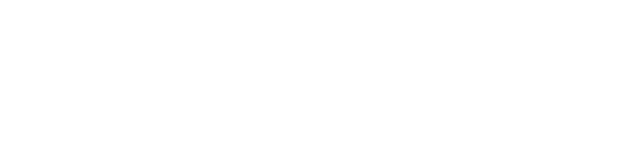
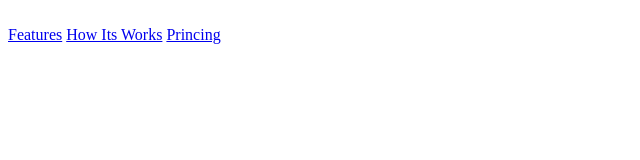
Before and after one commit to MariaRiosNavarro/freecodecampProductLandingPage, a plain HTML site: page index.html in a window 1280 px wide. Shown: the whole page, without its empty margins (0-640 px from the left). Drawn offline with Linux system fonts and the light colour scheme.

Commit message:
html new nav

```diff
--- a/index.html
+++ b/index.html
@@ -8,6 +8,15 @@
     <title>Document</title>
 </head>
 <body>
+    <header id="header">
+        <img src="" alt="" class="" id="header-img">
+        <nav id="nav-bar">
+            <a href="features.html" id="nav-bar">Features</a>
+            <a href="howworks.html" id="nav-bar">How Its Works</a>
+            <a href="pricing.html" id="nav-bar">Princing</a>
+        </nav>
+    </header>
+    <main></main>
 
 </body>
 </html>
```
